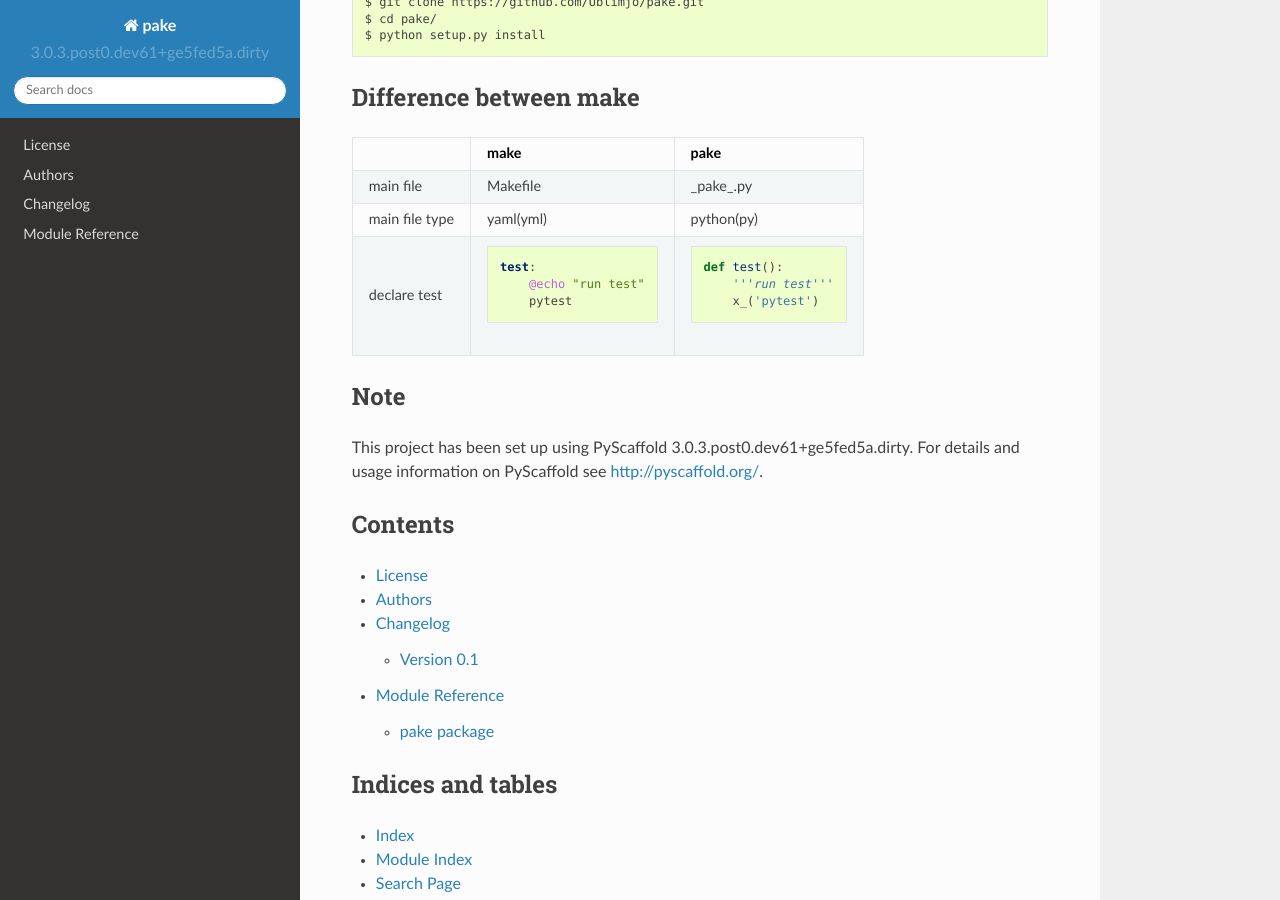
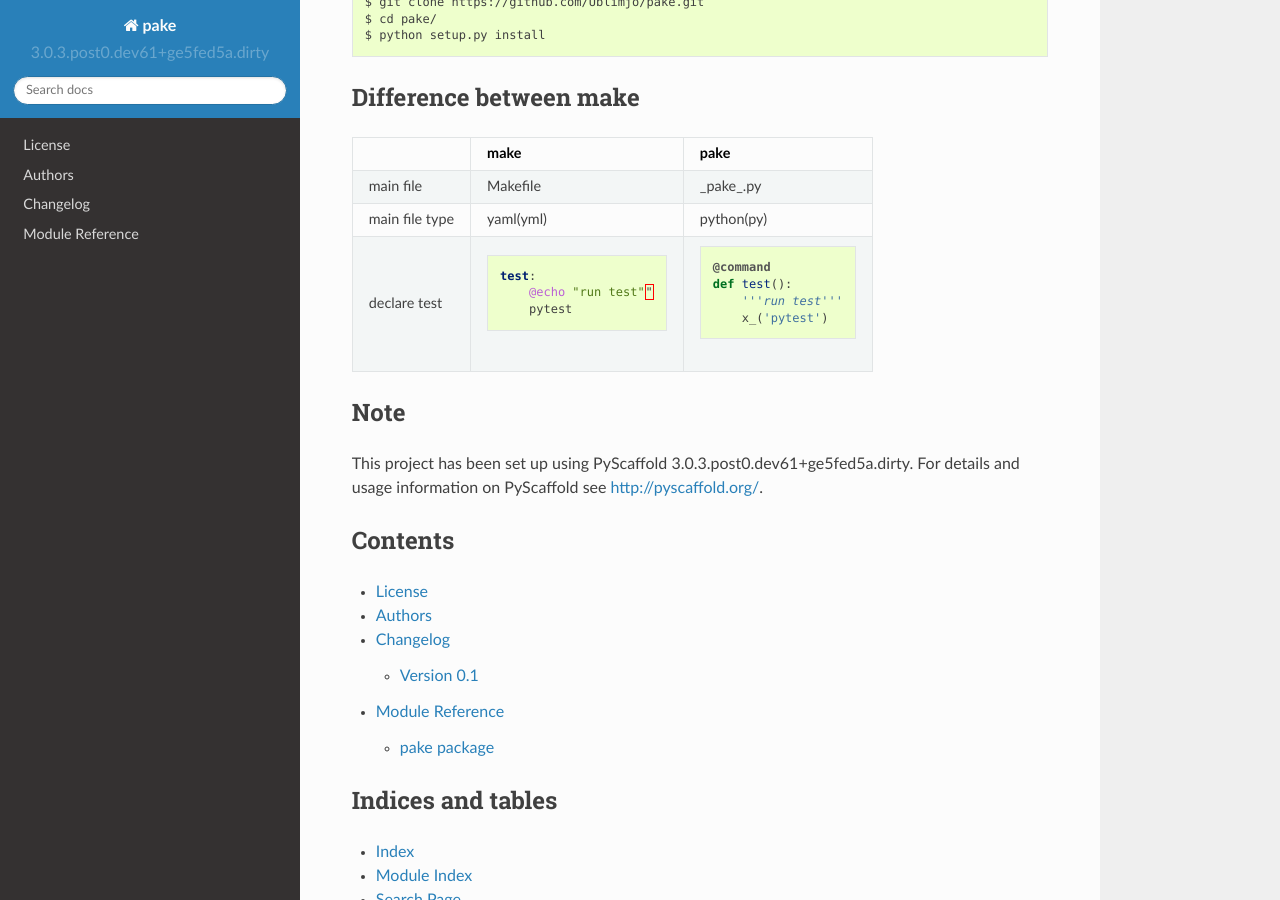
Before and after one commit to Ublimjo/pake, a Sphinx documentation site: the page built from docs/index.rst, in a window 1280 px wide and 900 px high, scrolled down 331 px. Built offline with Sphinx 7.4.7 and the Read the Docs theme 2.0.0, drawn with Linux system fonts in a browser that asks for light colours.

Commit message:
update readme and docs for decorator

```diff
--- a/README.rst
+++ b/README.rst
@@ -25,9 +25,10 @@
 +----------------+-------------------------+--------------------------+
 | main file type | yaml(yml)               | python(py)               |
 +----------------+-------------------------+--------------------------+
-|                | .. code-block:: guess   | .. code-block:: python   |
+| declare test   | .. code-block:: guess   | .. code-block:: python   |
 |                |                         |                          |
-| declare test   |   test:                 |   def test():            |
+|                |                         |   @command               |
+|                |   test:                 |   def test():            |
 |                |       @echo "run test"" |       '''run test'''     |
 |                |       pytest            |       x_('pytest')       |
 +----------------+-------------------------+--------------------------+
--- a/docs/index.rst
+++ b/docs/index.rst
@@ -25,10 +25,11 @@
 +----------------+-------------------------+--------------------------+
 | main file type | yaml(yml)               | python(py)               |
 +----------------+-------------------------+--------------------------+
-|                | .. code-block:: guess   | .. code-block:: python   |
+| declare test   | .. code-block:: guess   | .. code-block:: python   |
 |                |                         |                          |
-| declare test   |   test:                 |   def test():            |
-|                |       @echo "run test"  |       '''run test'''     |
+|                |                         |   @command               |
+|                |   test:                 |   def test():            |
+|                |       @echo "run test"" |       '''run test'''     |
 |                |       pytest            |       x_('pytest')       |
 +----------------+-------------------------+--------------------------+
 
```
